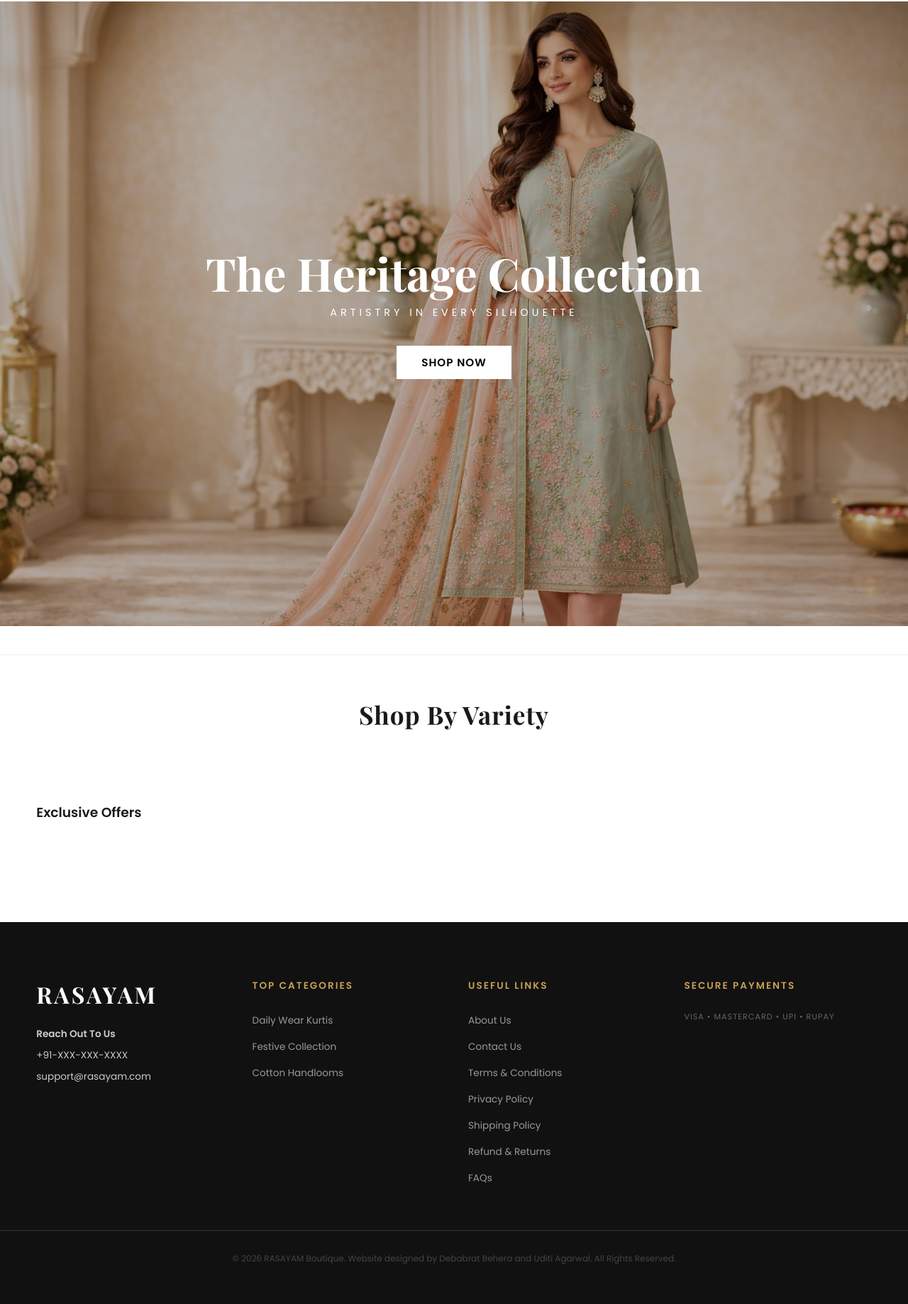
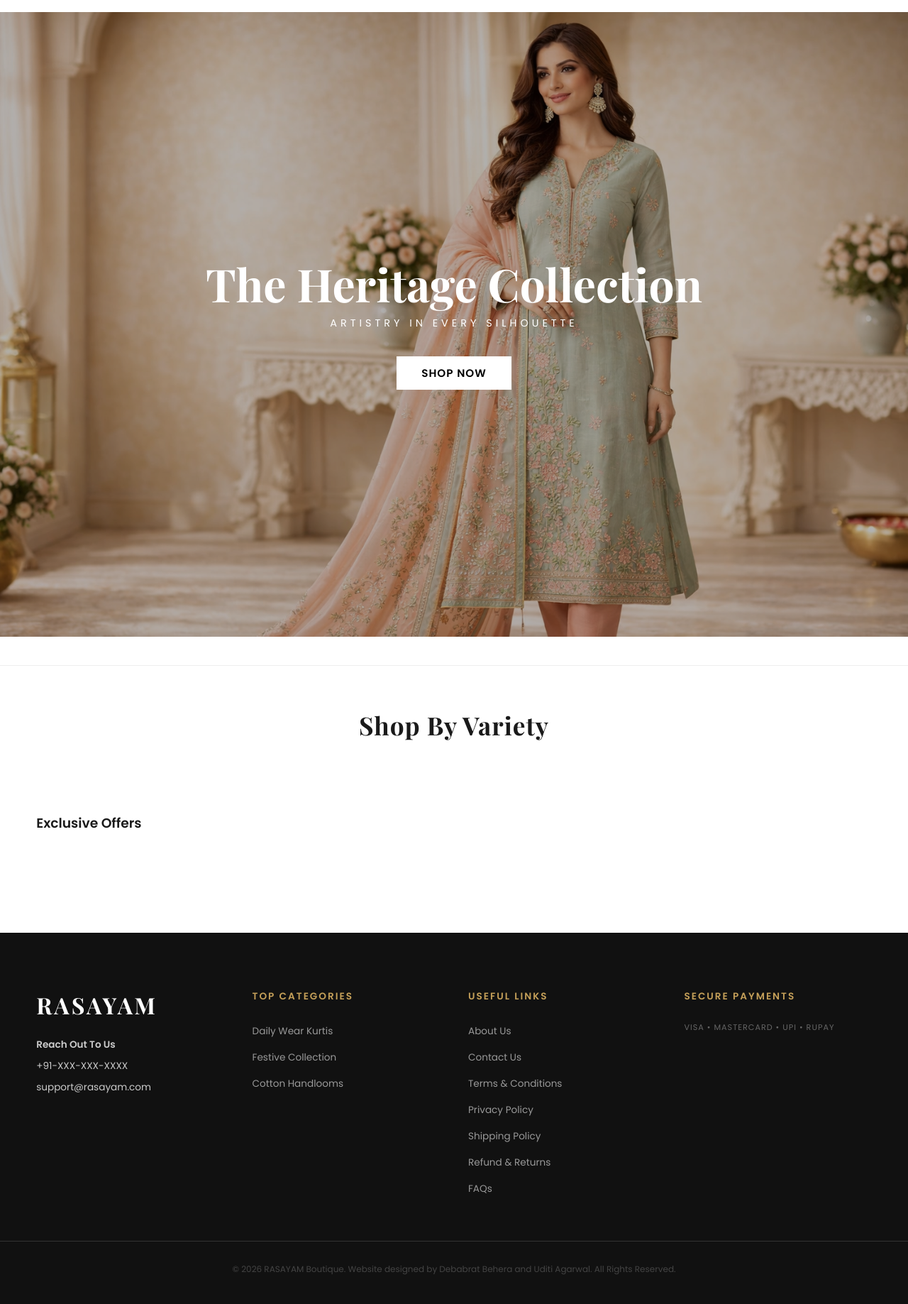
Before and after one commit to Rasayam-Team/Rasayam-website, a Django app: page / in a window 1280 px wide. Shown: the part 108-1945 px from the top of the page at 71% size. Before the commit the page ends 1888 px from the top, so only its background shows below. Run offline with Django 5.2, Linux system fonts and the light colour scheme; data that the repository does not hold is empty; some web fonts are replaced.

Commit message:
fix 2 by dev

```diff
--- a/products/static/products/style2.css
+++ b/products/static/products/style2.css
@@ -15,7 +15,7 @@ body {
     font-family: 'Poppins', sans-serif;
     background: var(--white);
     color: var(--royal);
-    padding-top: 110px;
+    padding-top: 125px;
 }
 
 .container { max-width: 1400px; margin: 0 auto; padding: 0 4%; }
@@ -398,7 +398,7 @@ body {
 .static-hero {
     width: 100%;
     background-size: cover;
-    background-position: center;
+    background-position: center top;
     background-repeat: no-repeat;
     background-attachment: scroll;
     display: flex;
@@ -537,7 +537,7 @@ a.btn-cart {
         padding: 18px 12px;
         /* Mobile: Keep cover to fill viewport */
         background-size: cover;
-        background-position: center;
+        background-position: center top;
     }
 
     .hero-text h1 {
@@ -581,7 +581,7 @@ a.btn-cart {
         padding: 22px 16px;
         /* Mobile: Keep cover to fill viewport */
         background-size: cover;
-        background-position: center;
+        background-position: center top;
     }
 
     .hero-text h1 {
@@ -626,7 +626,7 @@ a.btn-cart {
         padding: 28px 20px;
         /* Mobile/Tablet: Keep cover to fill viewport */
         background-size: cover;
-        background-position: center;
+        background-position: center top;
     }
 
     .hero-text h1 {
--- a/products/templates/products/base.html
+++ b/products/templates/products/base.html
@@ -13,7 +13,7 @@
     <style>
         /* Centering for the Banner */
         .banner-content {
-            width: 100%; height: 75vh; background-size: cover; background-position: center;
+            width: 100%; height: 75vh; background-size: cover; background-position: center top;
             display: flex; flex-direction: column; align-items: center; justify-content: center;
             text-align: center; color: white; position: relative;
         }
--- a/products/templates/products/index.html
+++ b/products/templates/products/index.html
@@ -8,7 +8,7 @@
         width: 100%;
         background-image: url('{% static "products/image/hero-bg.png" %}');
         background-size: cover;
-        background-position: center;
+        background-position: center top;
         display: flex;
         align-items: center;
         justify-content: center;
```
